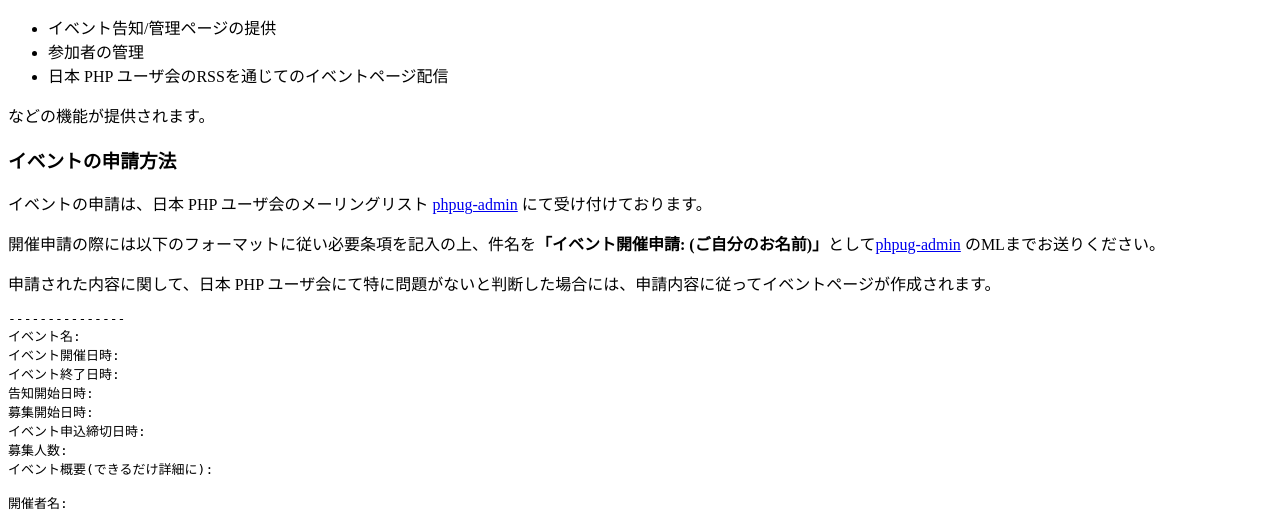
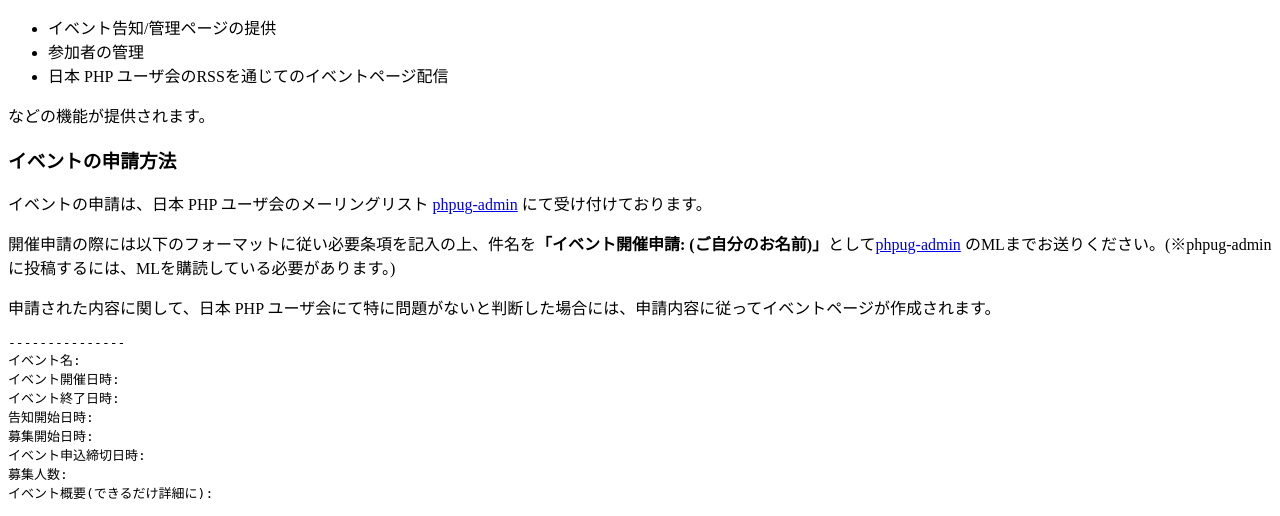
Before and after one commit to php-users-jp/events.php.gr.jp, a CakePHP app: template app/views/pages/eventproposal.ctp in a window 1280 px wide. Shown: the part 668-1184 px from the top of the page. Run offline with PHP 8.4 and a stand-in for CakePHP, Linux system fonts and the light colour scheme; the template is opened without the code that fills it, so the values that code supplies are empty; some libraries are stand-ins or nearby versions.

Commit message:
phpug-adminの投稿には購読が必要、という旨を追記
git-svn-id: http://svn.coderepos.org/share/websites/events.php.gr.jp/trunk@30220 d0d07461-0603-4401-acd4-de1884942a52

```diff
--- a/app/views/pages/eventproposal.ctp
+++ b/app/views/pages/eventproposal.ctp
@@ -13,7 +13,7 @@
 
     <h3>イベントの申請方法</h3>
         <p>イベントの申請は、日本 PHP ユーザ会のメーリングリスト <a href="http://ml.php.gr.jp/mailman/listinfo/phpug-admin">phpug-admin</a> にて受け付けております。</p>
-        <p>開催申請の際には以下のフォーマットに従い必要条項を記入の上、件名を<strong>「イベント開催申請: (ご自分のお名前)」</strong>として<a href="http://ml.php.gr.jp/mailman/listinfo/phpug-admin">phpug-admin</a> のMLまでお送りください。</p>
+        <p>開催申請の際には以下のフォーマットに従い必要条項を記入の上、件名を<strong>「イベント開催申請: (ご自分のお名前)」</strong>として<a href="http://ml.php.gr.jp/mailman/listinfo/phpug-admin">phpug-admin</a> のMLまでお送りください。(※phpug-adminに投稿するには、MLを購読している必要があります。)</p>
         <p>申請された内容に関して、日本 PHP ユーザ会にて特に問題がないと判断した場合には、申請内容に従ってイベントページが作成されます。</p>
         <pre class="template">
 ---------------
```
